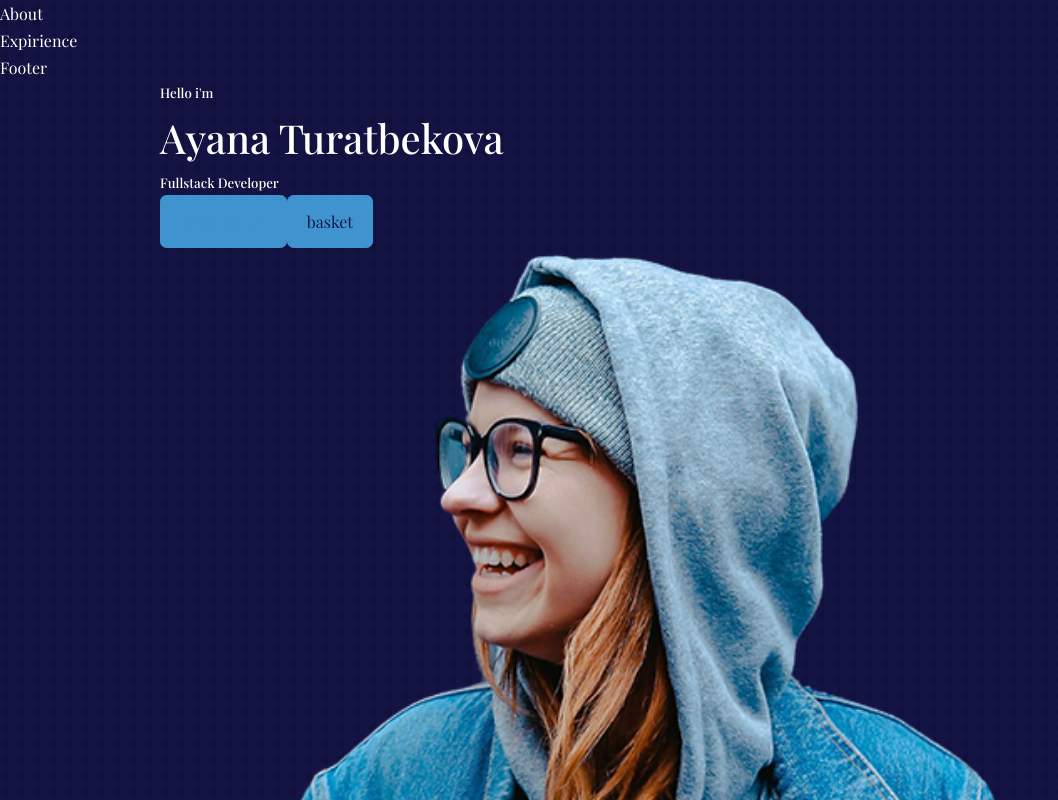
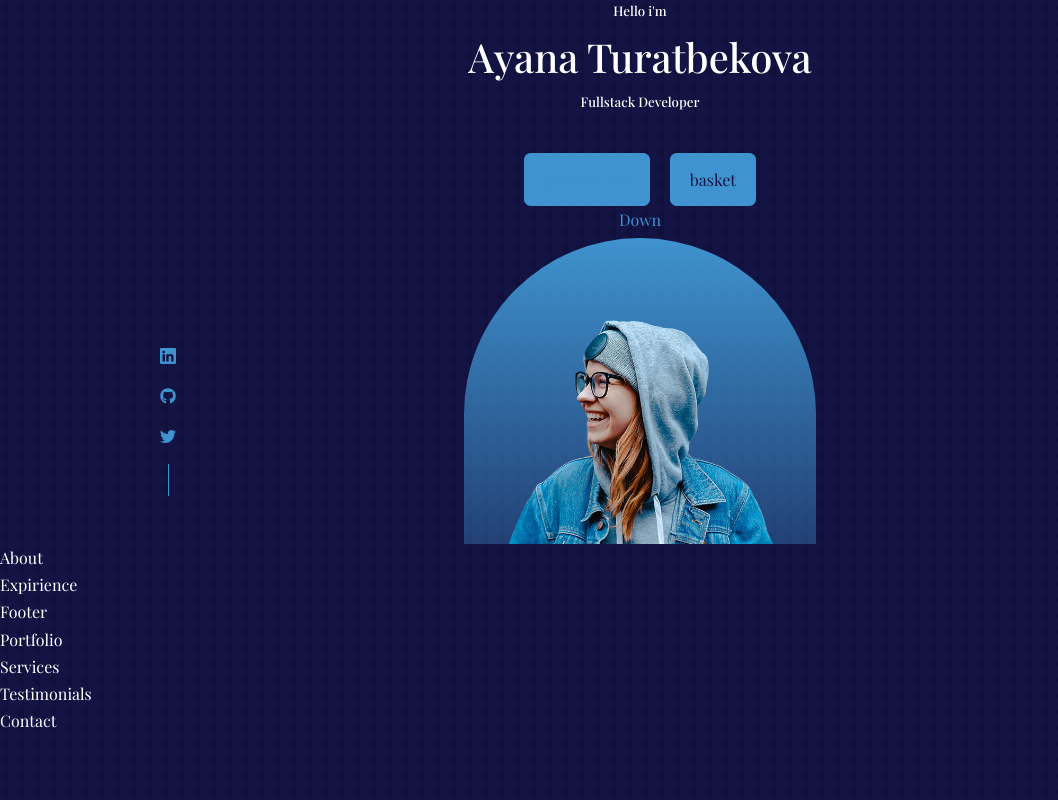
Before and after one commit to muhamedmahu/courses-in-china, a React (Create React App) app: page / in a window 1280 px wide. Shown: the top 800 px of the page, without its empty margins (0-1058 px from the left). Built offline with nearby package versions, Linux system fonts and the light colour scheme; a web font is replaced by a local one.

Commit message:
not boring commit

```diff
--- a/public/index.html
+++ b/public/index.html
@@ -4,7 +4,7 @@
     <meta charset="UTF-8">
     <meta http-equiv="X-UA-Compatible" content="IE=edge">
     <meta name="viewport" content="width=device-width, initial-scale=1.0">
-    <title>car showroom</title>
+    <title>web developer</title>
 </head>
 <body>
     <div id="root"></div>
--- a/src/App.jsx
+++ b/src/App.jsx
@@ -3,7 +3,6 @@
 import { Contact } from './components/Contact/Contact'
 import Expirience from './components/expirience/Expirience'
 import { Footer } from './components/Footer/Footer'
-
 import { Header } from './components/Header/Header'
 import { Nav } from './components/Nav/Nav'
 import { Portfolio } from './components/Portfolio/Portfolio'
@@ -13,12 +12,11 @@
 const App = () => {
   return (
 <>
-
+<Header />
 <About />
 <Nav />
 <Expirience />
 <Footer />
-<Header />
 <Portfolio />
 <Services />
 <Testimonials />
--- a/src/components/Header/Header.css
+++ b/src/components/Header/Header.css
@@ -0,0 +1,77 @@
+header {
+    height: 100vh;
+    padding-top: 1  rem;
+    overflow: hidden;
+}
+
+.header__container {
+    text-align: center;
+    height: 100%;
+    position: relative;
+}
+
+.cta {
+    margin-top: 2.5rem;
+   display: flex;
+   gap: 1.2rem;
+   justify-content: center;
+}
+
+ .header__socials {
+     display: flex;
+     flex-direction: column;
+     align-items: center;
+     gap: 0.8rem;
+     position: absolute;
+     left: 0;
+     bottom: 3rem;
+ }
+
+ .header__socials::after {
+     content: "";
+     width: 1px;
+     height: 2rem;
+     background: var(--color-primary);
+ }
+
+ .me {
+background: linear-gradient(var(--color-primary), transparent);
+width: 22rem;
+height: 30rem;
+position: absolute;
+left: calc(50% - 11rem);
+margin-top: 2rem;
+border-radius: 12rem 12rem 0 0;
+overflow: hidden;
+padding: 5rem 1.5rem 1.5rem 1.5rem;
+
+
+ }
+
+ .scrool__down {
+     position: absolute;
+     right: -2.3rem;
+     bottom: 5rem;
+     transform: rotate(90deg);
+     font-weight: 300;
+     font-size: 0.9rem;
+ }
+
+ @media screen and (min-width: 600px) {
+     header {
+         height: 68vh;
+     }
+     .me {
+         justify-content: center;
+     }
+ }
+
+ @media screen and (max-width: 600px) {
+header {
+    height: 100vh;
+}
+
+.header__socials, .scrool__down {
+    display: none;
+}
+ }
--- a/src/components/Header/Header.jsx
+++ b/src/components/Header/Header.jsx
@@ -2,6 +2,7 @@
 import './Header.css'
 import CTA from './CTA'
 import ME from "../../assets/me.png";
+import HeaderSocials from './HeaderSocials';
 export const Header = () => {
   return (
    <header>
@@ -10,6 +11,7 @@
 <h1>Ayana Turatbekova</h1>
 <h5>Fullstack Developer</h5>
     <CTA />
+    <HeaderSocials />
     <div className='me'>
       <img src={ME} alt="me" />
     </div>
--- a/src/components/Header/HeaderSocials.jsx
+++ b/src/components/Header/HeaderSocials.jsx
@@ -1,11 +1,14 @@
 import React from 'react'
-
+import {BsLinkedin} from 'react-icons/bs'
+import {FaGithub} from 'react-icons/fa'
+import {BsTwitter} from 'react-icons/bs'
 const HeaderSocials = () => {
   return (
     <div className='header__socials'>
-<a href="https://linkedin.com" target="_blank"></a>
-<a href="https://github.com" target="_blank"></a>
-<a href="https://twitter.com" target="_blank"></a>
+<a href="https://linkedin.com" target="_blank"><BsLinkedin/></a>
+<a href="https://github.com" target="_blank"><FaGithub/></a>
+<a href="https://twitter.com" target="_blank"><BsTwitter/></a>
+
     </div>
   )
 }
--- a/src/index.css
+++ b/src/index.css
@@ -131,3 +131,13 @@
         margin-bottom: 2rem;
     }
 }
+
+@media screen and (max-width: 600px) {
+    .container {
+        width: var(--container-width-sm);
+    }
+
+    section > h2 {
+        margin-bottom: 2rem;
+    }
+}
```
